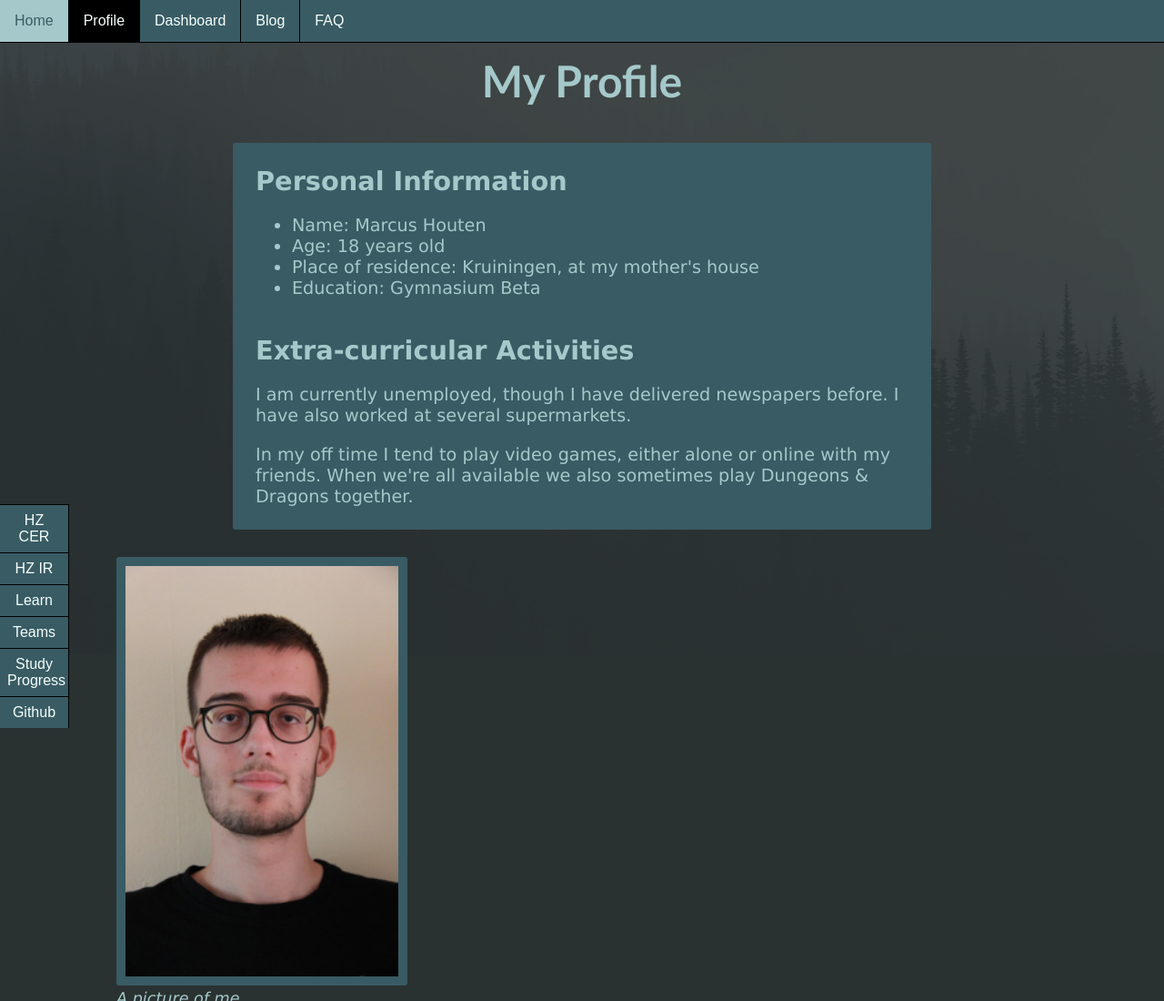
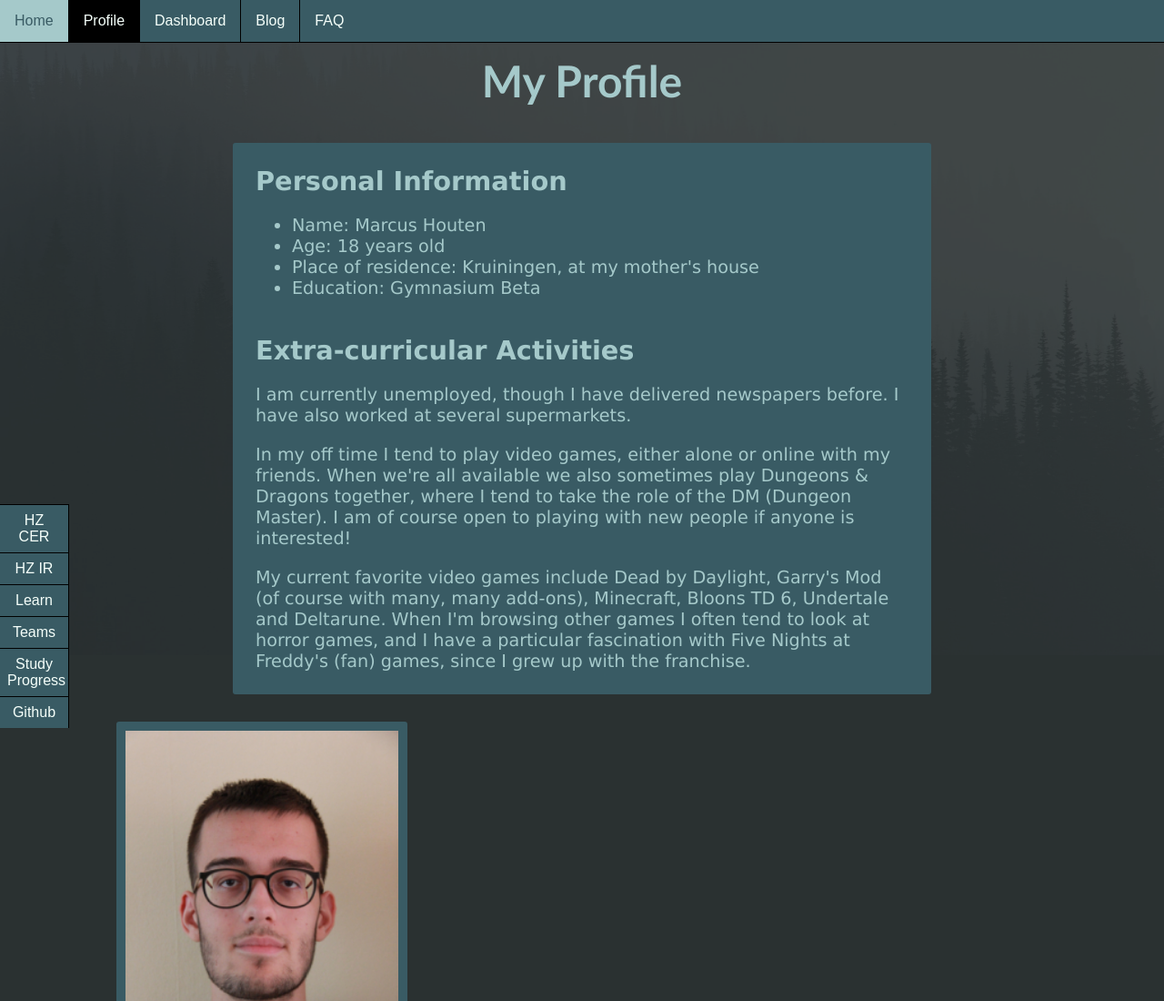
Before and after one commit to TheMineMan100/TheMineMan100.github.io, a website: page profile.html in a window 1280 px wide. Shown: the top 1100 px of the page at 91% size. Drawn offline with Linux system fonts and the light colour scheme.

Commit message:
Added new text to profile page

```diff
--- a/profile.html
+++ b/profile.html
@@ -65,12 +65,26 @@
               <section class="last-element">
                 <h2>Extra-curricular Activities</h2>
 
-                <p>I am currently unemployed, though I have delivered newspapers before. I have also worked at several
-                  supermarkets.
+                <p>
+                  I am currently unemployed, though I have delivered newspapers before.
+                  I have also worked at several supermarkets.
                 </p>
 
-                <p class="last-element">In my off time I tend to play video games, either alone or online with my friends. When we're all available
-                  we also sometimes play Dungeons & Dragons together.
+                <p>
+                  In my off time I tend to play video games, either alone
+                  or online with my friends. When we're all available we also sometimes
+                  play Dungeons & Dragons together, where I tend to take the role of
+                  the DM (Dungeon Master). I am of course open to playing with
+                  new people if anyone is interested!
+                </p>
+
+                <p class="last-element">
+                  My current favorite video games include Dead by Daylight,
+                  Garry&apos;s Mod (of course with many, many add-ons), Minecraft, Bloons TD 6,
+                  Undertale and Deltarune. When I&apos;m browsing other games I often
+                  tend to look at horror games, and I have a particular fascination
+                  with Five Nights at Freddy&apos;s (fan) games, since I grew up with
+                  the franchise.
                 </p>
               </section>
             </div>
```
